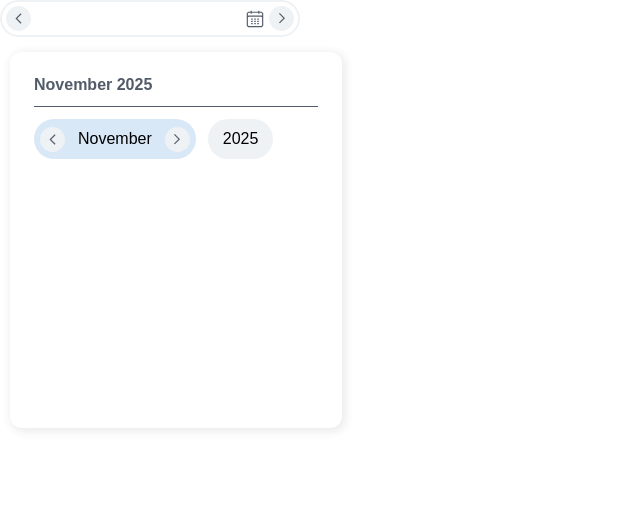
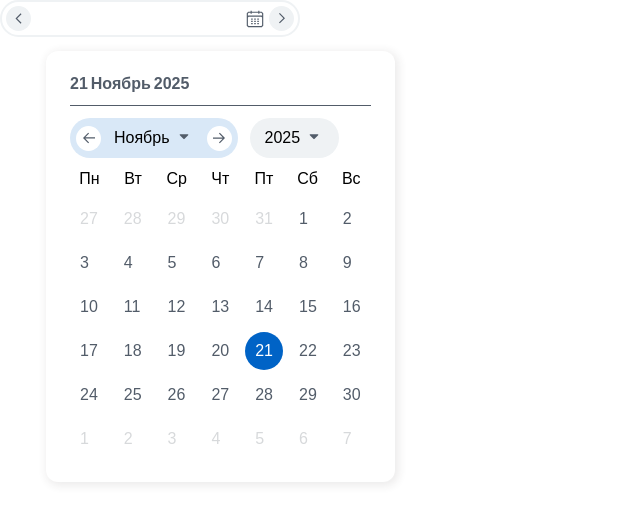
Before and after one commit to Nuraria-o-chan/Calendat, a plain HTML site: page index.html in a window 1280 px wide. Both pictures are taken after a click on the element 150 px from the left and 18 px from the top of the page. Shown: the whole page, without its empty margins (0-640 px from the left). Drawn offline with Linux system fonts and the light colour scheme.

Commit message:
days and months add

```diff
--- /dev/null
+++ b/CalendarElement.js
@@ -0,0 +1,271 @@
+'use strict'
+import CalendarLogic from "./CalendarLogic.js";
+
+export class CalendarElement {
+    uniqueId;
+    calendar = new CalendarLogic();
+    rootElement;
+    renderContainer;
+    displayDayHeader;
+
+    // displayInsideMonth;
+    // displayMonthHeader;
+    // displayYearHeader;
+
+
+    constructor(uniqueId) {
+        this.uniqueId = uniqueId;
+        this.calendar.generateDays();
+
+        this.rootElement = this.createMakeUpCalendar();
+
+        this.displayDayHeader = this.getCurDay();
+        this.getMonth();
+        this.getYear();
+        // this.renderContainer = this.renderDays();
+        // this.displayInsideMonth = this.getMonth();
+        // this.displayMonthHeader = this.getMonth();
+        // this.displayYearHeader = this.getYear();
+        this.renderDays();
+
+
+        this.rootElement.style.position = "absolute";
+        this.rootElement.style.display = "none";
+        this.rootElement.style.zIndex = "1000";
+        document.body.appendChild(this.rootElement);
+
+        document.addEventListener("click", (e) => {
+            const clickInsideCalendar = this.rootElement.contains(e.target);
+
+            if (!clickInsideCalendar) {
+                return this.hide();
+            }
+        })
+
+    }
+
+    createMakeUpCalendar() {
+        const wrapper = document.createElement("div");
+        wrapper.classList.add("calendar-wrap");
+        wrapper.style.marginTop = "1rem";
+        wrapper.id = this.uniqueId;
+
+
+        wrapper.innerHTML = `
+        <div class="calendar-wrapper">
+    <div class="calendar-header-date">
+    <div class="day-header"></div>
+    <div class="month-header"></div>
+       <div class="year-header"></div>
+    </div>
+    <div class="line"></div>
+
+    <div class="calendar-container-select">
+        <div class="calendar-buttons-select">
+    <div class="calendar-select-month">
+
+    <button class="select-before-button btn-in-calendar">
+        <svg width="18" height="18" viewBox="0 0 18 18" fill="none" xmlns="http://www.w3.org/2000/svg">
+            <path fill-rule="evenodd" clip-rule="evenodd" d="M8.20341 14.25L3 9.00445L8.20304 3.75L9.04852 4.60233L5.33078 8.35682H15V9.56273H5.24476L9.04815 13.3969L8.20341 14.25Z" fill="#525C69" />
+        </svg>
+    </button>
+    <div class="month-button">
+    <div class="display-month"> </div>
+
+    <div style="cursor: pointer">
+    <svg width="20" height="20" viewBox="0 0 20 20" fill="none" xmlns="http://www.w3.org/2000/svg">
+  <path d="M13.7929 8.33325L6.20711 8.33325C5.76165 8.33325 5.53857 8.87182 5.85355 9.1868L9.64645 12.9797C9.84171 13.175 10.1583 13.175 10.3536 12.9797L14.1464 9.18681C14.4614 8.87182 14.2383 8.33325 13.7929 8.33325Z" fill="#525C69" />
+    </svg>
+        </div>
+        </div>
+         <button class="select-after-button btn-in-calendar">
+        <svg width="18" height="18" viewBox="0 0 18 18" fill="none" xmlns="http://www.w3.org/2000/svg">
+            <path fill-rule="evenodd" clip-rule="evenodd" d="M9.79659 3.75L15 8.99555L9.79696 14.25L8.95148 13.3977L12.6692 9.64318H3V8.43727H12.7552L8.95185 4.60309L9.79659 3.75Z" fill="#525C69" />
+        </svg>
+    </button>
+     </div>
+    </div>
+
+    <div class="calendar-select-year">
+    <div class="select-year"></div>
+        <div>
+        <svg width="20" height="20" viewBox="0 0 20 20" fill="none" xmlns="http://www.w3.org/2000/svg">
+            <path d="M13.7929 8.33325L6.20711 8.33325C5.76165 8.33325 5.53857 8.87182 5.85355 9.1868L9.64645 12.9797C9.84171 13.175 10.1583 13.175 10.3536 12.9797L14.1464 9.18681C14.4614 8.87182 14.2383 8.33325 13.7929 8.33325Z" fill="#525C69" />
+        </svg>
+        </div>
+    </div>
+        </div>
+        <div class="daysWeek">
+            <p>Пн</p>
+            <p>Вт</p>
+            <p>Ср</p>
+            <p>Чт</p>
+            <p>Пт</p>
+            <p>Сб</p>
+            <p>Вс</p>
+        </div>
+        <div class="render-content"></div>
+    </div>
+</div>
+        `;
+
+        this.renderContainer = wrapper.querySelector(".render-content");
+        const prevButtonMonth = wrapper.querySelector(".select-before-button");
+        const nextButtonMonth = wrapper.querySelector(".select-after-button");
+
+        prevButtonMonth.addEventListener("click", (e) => {
+            e.stopPropagation();
+            this.calendar.prevMonth();
+            this.updateHeaderAndDays()
+        })
+        nextButtonMonth.addEventListener("click", (e) => {
+            e.stopPropagation();
+            this.calendar.nextMonth();
+            this.updateHeaderAndDays()
+        })
+
+        // открыть список месяцев
+        const buttonMonth = wrapper.querySelector(".month-button");
+        buttonMonth.addEventListener('click', (e) => {
+            e.stopPropagation();
+            const week = wrapper.querySelector(".daysWeek");
+            week.style.display = "none";
+            this.renderMonths()
+        });
+
+        // выбор месяца из списка
+        this.renderContainer.addEventListener("click", (e) => {
+            const el = e.target.closest('.display-list-months');
+            const week = wrapper.querySelector(".daysWeek");
+
+            if (!el) return;
+            e.stopPropagation();
+
+            const idx = Number(el.dataset.monthIndex);
+            if (Number.isNaN(idx)) return;
+
+            // переключаем месяц в логике
+            this.calendar.setMonth(idx);
+            week.style.display = "grid";
+            // обновляем шапку (месяц/год/день) и перерисовываем дни
+            this.getMonth();
+            this.getYear();
+            this.renderDays();
+
+        })
+
+
+
+
+
+        return wrapper;
+    }
+
+    updateHeaderAndDays(){
+        // вернуть заголовки и сетку дней
+        this.getMonth();
+        this.getYear();
+
+        const week = this.rootElement.querySelector(".daysWeek");
+        if (week) week.style.display = "grid";
+
+        // вернуть режим отрисовки дней
+        this.renderContainer.classList.remove('render-content--months');
+        this.renderContainer.classList.add('render-content--days');
+
+        this.renderDays();
+    }
+
+    renderDays() {
+        this.renderContainer.classList.remove('render-content--months');
+        this.renderContainer.classList.add('render-content--days');
+
+        this.renderContainer.innerHTML = '';
+
+        this.calendar.days.forEach((dayObj) => {
+            const dayEl = document.createElement("div");
+            dayEl.classList.add('calendar-day');
+            dayEl.textContent = dayObj.num;
+
+            if (dayObj.disabled === false) {
+                dayEl.classList.add('active');
+                if (Number(dayObj.num) === Number(this.displayDayHeader)) {
+                    dayEl.classList.remove("active");
+                    dayEl.classList.add('cur-active-calendar-day');
+                }
+            } else {
+                dayEl.classList.add('disabled');
+            }
+
+            this.renderContainer.appendChild(dayEl);
+        })
+
+        console.log(this.calendar.days);
+
+    }
+
+    renderMonths() {
+        this.renderContainer.classList.remove('render-content--days');
+        this.renderContainer.classList.add('render-content--months');
+
+        this.renderContainer.innerHTML = '';
+
+        this.calendar.months.forEach((month, monthIdx) => {
+            const monthEl = document.createElement('div');
+            monthEl.classList.add('display-list-months');
+            monthEl.textContent = month;
+            monthEl.dataset.monthIndex = String(monthIdx);
+
+            if(monthIdx === this.calendar.monthN){
+               monthEl.classList.add('cur-active-calendar-month');
+           }
+
+            this.renderContainer.appendChild(monthEl);
+        })
+        console.log(this.calendar.months)
+    }
+
+
+    getCurDay() {
+        const displayDay = this.rootElement.querySelector(".day-header");
+        const day = this.calendar.getDay();
+        displayDay.innerHTML = day;
+        return day;
+    }
+
+    getYear() {
+        const inputYear = this.rootElement.querySelector(".year-header");
+        const selectYear = this.rootElement.querySelector(".select-year");
+        inputYear.innerHTML = this.calendar.year;
+        selectYear.innerHTML = this.calendar.year;
+    }
+
+
+    getMonth() {
+        const inputMonth = this.rootElement.querySelector('.display-month');
+        const headeMonth = this.rootElement.querySelector(".month-header");
+        inputMonth.innerHTML = this.calendar.getCurMonths();
+        headeMonth.innerHTML = this.calendar.getCurMonths();
+    }
+
+    show(targetElement) {
+        const rect = targetElement.getBoundingClientRect();
+        this.rootElement.style.left = rect.left + window.scrollX + "px";
+        this.rootElement.style.top = rect.bottom + window.scrollY + 4 + "px";
+        this.rootElement.style.display = "flex";
+    }
+
+    hide() {
+        this.rootElement.style.display = "none";
+    }
+
+    toggle(targetElement) {
+        if (this.rootElement.style.display === "none" || this.rootElement.style.display === "") {
+            this.show(targetElement);
+        } else {
+            this.hide();
+        }
+    }
+
+
+}
--- a/CalendarLogic.js
+++ b/CalendarLogic.js
@@ -4,38 +4,67 @@ export default class CalendarLogic {
     date = new Date();
     year = this.date.getFullYear();
     monthN = this.date.getMonth();
-    moths = [
-        "January", "February", "March", "April", "May", "June",
-        "July", "August", "September", "October", "November", "December"
+    months = [
+        "Январь", "Февраль", "Март", "Апрель", "Май", "Июнь",
+        "Июль", "Август", "Сентябрь", "Октябрь", "Ноябрь", "Декабрь",
     ];
     days = [];
 
     // Устанавливаем текущую дату
-    setDay(value = new Date()){
+    setDay(value = new Date()) {
         this.date = value;
         this.year = this.date.getFullYear();
         this.monthN = this.date.getMonth();
     }
 
-    // Возвращаем текущую дату месяца
-    getDay(){
-        return this.date.getDay();
+    setMonth(idx){
+       if(idx<0 || idx>11) throw new RangeError('Некорректный месяц');
+       this.monthN = idx
+       this.date = new Date(this.year, idx, 1);
+       this.generateDays();
     }
 
-    getArrMonths(){
-        const nameM = this.moths[this.monthN]
-        return nameM
+    // Возвращаем текущий день месяца
+    getDay() {
+        return this.date.getDate();
     }
-    generateDays(){
+
+    prevMonth(){
+        this.monthN -=1;
+        if(this.monthN <0){this.monthN = 11; this.year -=1}
+        this.date = new Date(this.year, this.monthN,1);
+        this.generateDays();
+    }
+
+    nextMonth(){
+        this.monthN +=1;
+        if(this.monthN>11){this.year = 0; this.monthN +=1}
+        this.date = new Date(this.year, this.monthN, 1);
+        this.generateDays();
+    }
+
+    // Текущий месяц
+    getCurMonths(numM = this.monthN) {
+        return this.months[numM];
+    }
+
+    // Генерируем страницу календаря
+    generateDays() {
         this.days = [];
 
-        const prevMonthStart = new Date(this.year, this.monthN, 0).getDate();
-        const prevMonthEnd = new Date(this.year, this.monthN, 0).getDate();
+        const prevMonthEndDay = new Date(this.year, this.monthN, 0).getDay(); // день недели по счёту на котором закончился прошлый месяц // кол-во ячеек необходимое занять днями прошлого месяца в зависимости от того какой конечный день недели
+        const prevMonthEndNumber = new Date(this.year, this.monthN, 0).getDate(); // Последний день прошлого месяца
         const curMonthEnd = new Date(this.year, this.monthN + 1, 0).getDate();
-        console.log('prevMonthStart:', prevMonthStart);
-        console.log('prevMonthEnd:', prevMonthEnd);
-        console.log('curMonthEnd:', curMonthEnd);
-        return {curMonthEnd, prevMonthEnd, prevMonthStart};
+
+        for (let i = prevMonthEndDay; i > 0; i--) {
+            this.days.push({"num": prevMonthEndNumber - i + 1, "disabled": true}); // days last month
+        }
+        for (let i = 1; i <= curMonthEnd; i++) {
+            this.days.push({"num": i, "disabled": false});
+        }
+        for (let i = 1; this.days.length < 42; i++) {
+            this.days.push({"num": i, "disabled": true});
+        }
 
     }
 }
--- a/index.html
+++ b/index.html
@@ -28,13 +28,16 @@
     </button>
 </div>
 
-<div class="calendar-wrapper">
+<div class="calendar-display"></div>
+
+<!--<div class="calendar-wrapper">
     <div class="calendar-header-date">
         November 2025
     </div>
     <div class="line"></div>
 
     <div class="calendar-container-select">
+        <div class="calendar-buttons-select">
     <div class="calendar-select-month">  <button class="select-defore-button btn">
         <svg width="19" height="19" viewBox="0 0 19 19" fill="none" xmlns="http://www.w3.org/2000/svg">
             <path d="M6.4953 9.50476L11.6651 4.33032L12.5047 5.16992L8.1745 9.50399L12.5047 13.8303L11.6651 14.6699L6.4953 9.50476Z" fill="#525C69" />
@@ -46,10 +49,22 @@
         </svg>
     </button></div>
     <div class="calendar-select-year">2025</div>
+        </div>
+        <div class="daysWeek">
+            <p>Пн</p>
+            <p>Вт</p>
+            <p>Ср</p>
+            <p>Чт</p>
+            <p>Пт</p>
+            <p>Сб</p>
+            <p>Вс</p>
+        </div>
+        <div class="calendar-numberWeeks">
+
+        </div>
     </div>
-</div>
+</div>-->
 </body>
 </html>
 
-<script type="module" src="index.js"></script>
-<script type="module" src="CalendarLogic.js"></script>
+<script type="module" src="./index.js"></script>
--- a/index.js
+++ b/index.js
@@ -1,14 +1,29 @@
 'use strict';
 
 import CalendarLogic from "./CalendarLogic.js";
+import {CalendarElement} from "./CalendarElement.js";
 
-const btn = document.querySelector(".display-date-value");
-btn.addEventListener("click", () => {
-    console.log("press f");
-});
+document.addEventListener("DOMContentLoaded", () => {
+    const displayBlock = document.querySelector(".display-date-value");
 
-const calendar = new CalendarLogic();
-const m = calendar.getArrMonths();
+    const calendar = new CalendarElement("calendar-popup");
+
+    displayBlock.addEventListener("click", (e) => {
+        e.stopPropagation();
+        calendar.toggle(displayBlock);
+    })
+
+    displayBlock.addEventListener("click", (e) => {
+        if (!calendar.rootElement.contains(e.target) && !displayBlock.contains(e.target)) {
+            calendar.hide();
+        }
+    })
+})
+
+
+/*const calendar = new CalendarLogic();
+const m = calendar.getCurMonths();
 const g = calendar.generateDays();
+const calendarPage = calendar.days;
 console.log(m)
-console.log(g)
+console.log(calendarPage)*/
--- a/style.css
+++ b/style.css
@@ -1,26 +1,28 @@
-*{
+* {
     padding: 0;
     margin: 0;
     box-sizing: border-box;
 }
 
-body{
+body {
     display: flex;
     flex-direction: column;
     gap: 15px;
 }
 
-.select-date{
+.select-date {
     display: flex;
     justify-content: space-between;
 }
 
+/*
 .select-defore-button, .select-after-button{
     display: flex;
     align-items: center;
 }
+*/
 
-.btn{
+.btn, .btn-in-calendar {
     all: unset;
     cursor: pointer;
     border-radius: 9999px;
@@ -31,8 +33,11 @@ body{
     align-items: center;
     justify-content: center;
 }
+.btn-in-calendar{
+    background: #fff;
+}
 
-.select-date{
+.select-date {
     border-radius: 9999px;
     padding: 4px;
     min-height: 33px;
@@ -40,7 +45,7 @@ body{
     max-width: 300px;
 }
 
-.display-input{
+.display-input {
     all: unset;
     cursor: pointer;
 }
@@ -57,8 +62,6 @@ body{
     flex-direction: column;
     border-radius: 12px;
     padding: 24px;
-    width: 332px;
-    height: 376px;
     box-shadow: 2px 2px 9px 2px rgba(50, 42, 42, 0.09);
     background: #fff;
     margin-left: 10px;
@@ -72,6 +75,8 @@ body{
     font-weight: 600;
     font-size: 16px;
     color: #525c69;
+    display: flex;
+    gap: 3px;
 }
 
 .line {
@@ -80,9 +85,10 @@ body{
     background: #525c69;
 }
 
-.calendar-container-select{
+.calendar-container-select, .calendar-buttons-select{
     display: flex;
     gap: 12px;
+
 }
 
 .calendar-select-month{
@@ -93,6 +99,11 @@ body{
     background: #d9e8f7;
     display: flex;
     gap: 13px;
+    justify-content: space-between;
+}
+
+.calendar-buttons-select{
+    flex-direction: row;
 }
 
 .calendar-select-year {
@@ -103,4 +114,79 @@ body{
     padding: 15px;
     height: 40px;
     background: #eff2f4;
+    gap: 4px;
 }
+
+.daysWeek{
+    display: grid;
+    grid-template-columns: repeat(7, 1fr);
+    text-align: center;
+    gap: 5px;
+}
+
+/*.render-content{*/
+/*    display: grid;*/
+/*    text-align: center;*/
+/*    grid-template-columns: repeat(7, 1fr);*/
+/*    gap: 5px;*/
+/*    font-size: 14px;*/
+/*}*/
+
+/* для дней */
+.render-content.render-content--days {
+    display: grid;
+    grid-template-columns: repeat(7, 1fr); /* 7 колонок - недели */
+    gap: 6px;
+}
+
+/* для месяцев */
+.render-content.render-content--months {
+    display: grid;
+    grid-template-columns: repeat(3, 1fr); /* 3 x 4 сетка */
+    gap: 8px;
+}
+
+.display-list-months{
+    border-radius: 9999px;
+    padding: 14px 10px;
+    text-align: center;
+}
+
+.display-list-months:hover{
+    transition:  ease-in-out 0.3s;
+    background: #0063c6;
+    cursor: pointer;
+    color: #fff;
+}
+/*#0063c6*/
+.calendar-day, .cur-active-calendar-day{
+    padding: 10px;
+    border-radius: 9999px;
+}
+
+.cur-active-calendar-day, .cur-active-calendar-month{
+    color: #fff;
+    background: #0063c6;
+    cursor: pointer;
+}
+
+.calendar-day:hover{
+    transition:  ease-in-out 0.3s;
+    background: #0063c6;
+    cursor: pointer;
+    color: #fff;
+}
+
+.month-button{
+    display: flex;
+    gap: 4px;
+    align-items: center;
+    cursor: pointer;
+}
+.disabled{
+    color: #d7d9db;
+}
+
+.active{
+    color: #525c69;
+}
```
